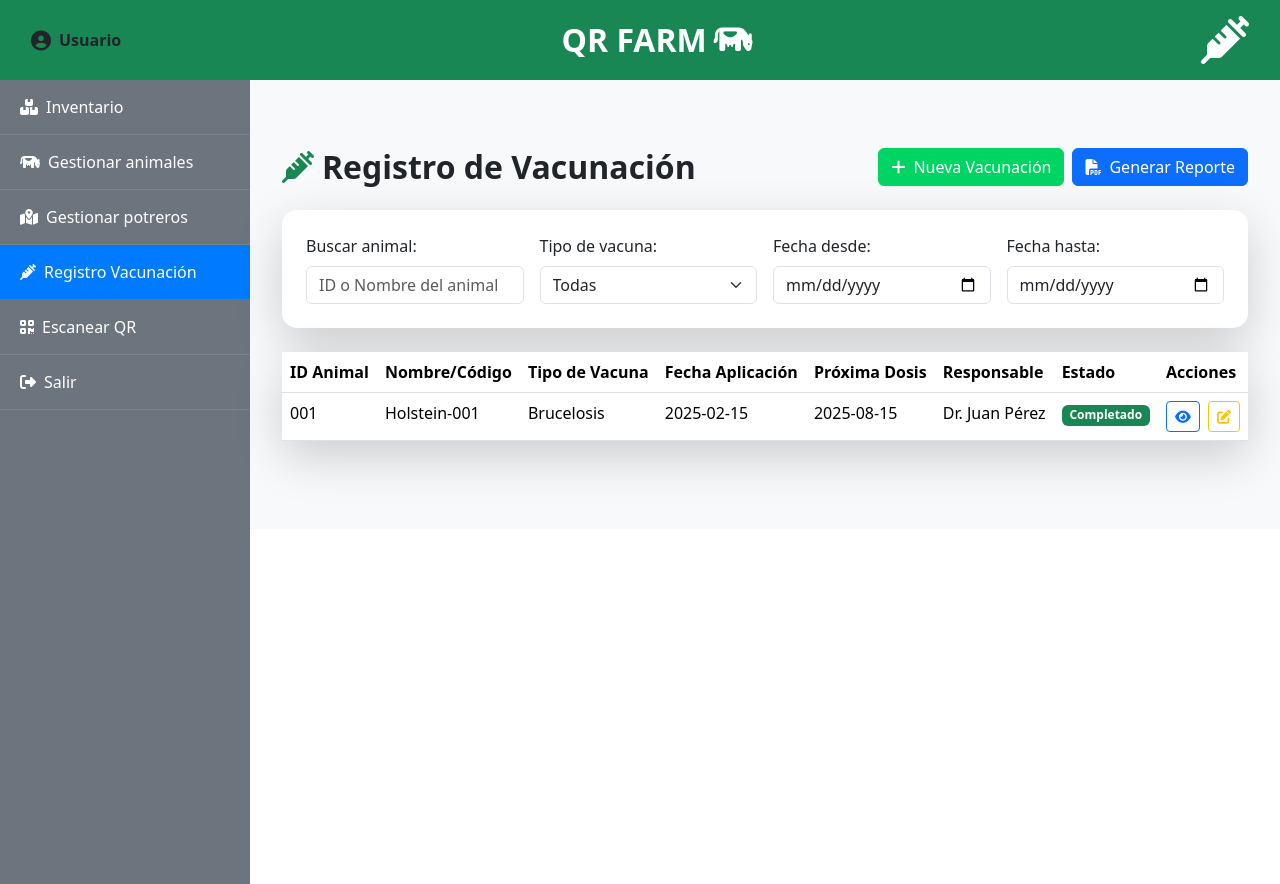
After one commit to NavajaOff/QR-FARM, a Flask app: page /registro_vacunacion in a window 1280 px wide. The commit adds this page. Run offline with Flask 3, Linux system fonts and the light colour scheme; some libraries are stand-ins or nearby versions.

Commit message:
modulo de vacunación

```diff
--- a/app.py
+++ b/app.py
@@ -44,5 +44,9 @@ def crear_cuenta():
 def contacto():
     return render_template('contacto.html')
 
+@app.route('/registro_vacunacion')
+def registro_vacunacion():
+    return render_template('registro_vacunacion.html')
+
 if __name__ == '__main__':
     app.run(debug=True)
--- /dev/null
+++ b/static/js/registro_vacunacion.js
@@ -0,0 +1,152 @@
+let registrosVacunacion = [
+    {
+        id: 1,
+        idAnimal: "001",
+        nombre: "Holstein-001",
+        tipoVacuna: "Brucelosis",
+        fechaAplicacion: "2025-02-15",
+        proximaDosis: "2025-08-15",
+        responsable: "Dr. Juan Pérez",
+        estado: "Completado"
+    }
+];
+
+// Función para registrar nueva vacunación
+function registrarVacunacion() {
+    Swal.fire({
+        title: 'Registrar Nueva Vacunación',
+        html: `
+            <form id="formVacunacion" class="text-start">
+                <div class="row g-3">
+                    <div class="col-6">
+                        <label class="form-label">ID Animal:</label>
+                        <input type="text" id="idAnimal" class="form-control" required>
+                    </div>
+                    <div class="col-6">
+                        <label class="form-label">Tipo de Vacuna:</label>
+                        <select id="tipoVacuna" class="form-select" required>
+                            <option value="">Seleccionar...</option>
+                            <option>Brucelosis</option>
+                            <option>Fiebre Aftosa</option>
+                            <option>Tuberculosis</option>
+                        </select>
+                    </div>
+                    <div class="col-6">
+                        <label class="form-label">Fecha de Aplicación:</label>
+                        <input type="date" id="fechaAplicacion" class="form-control" required>
+                    </div>
+                    <div class="col-6">
+                        <label class="form-label">Próxima Dosis:</label>
+                        <input type="date" id="proximaDosis" class="form-control" required>
+                    </div>
+                    <div class="col-12">
+                        <label class="form-label">Responsable:</label>
+                        <input type="text" id="responsable" class="form-control" required>
+                    </div>
+                    <div class="col-12">
+                        <label class="form-label">Observaciones:</label>
+                        <textarea id="observaciones" class="form-control" rows="3"></textarea>
+                    </div>
+                </div>
+            </form>
+        `,
+        showCancelButton: true,
+        confirmButtonText: 'Guardar',
+        cancelButtonText: 'Cancelar',
+        confirmButtonColor: '#00d563',
+        preConfirm: () => {
+            // Aquí irá la lógica de validación y guardado
+            const datos = {
+                idAnimal: document.getElementById('idAnimal').value,
+                tipoVacuna: document.getElementById('tipoVacuna').value,
+                fechaAplicacion: document.getElementById('fechaAplicacion').value,
+                proximaDosis: document.getElementById('proximaDosis').value,
+                responsable: document.getElementById('responsable').value,
+                observaciones: document.getElementById('observaciones').value
+            };
+            return datos;
+        }
+    }).then((result) => {
+        if (result.isConfirmed) {
+            // Aquí irá la lógica para guardar en la base de datos
+            Swal.fire({
+                icon: 'success',
+                title: 'Registro guardado',
+                text: 'La vacunación ha sido registrada exitosamente'
+            });
+            cargarRegistros(); // Recargar la tabla
+        }
+    });
+}
+
+// Función para generar reporte
+function generarReporte() {
+    Swal.fire({
+        title: 'Generar Reporte de Vacunación',
+        html: `
+            <div class="text-start">
+                <div class="mb-3">
+                    <label class="form-label">Periodo:</label>
+                    <select class="form-select" id="periodo">
+                        <option value="mes">Último mes</option>
+                        <option value="trimestre">Último trimestre</option>
+                        <option value="semestre">Último semestre</option>
+                        <option value="año">Último año</option>
+                    </select>
+                </div>
+                <div class="mb-3">
+                    <label class="form-label">Formato:</label>
+                    <select class="form-select" id="formato">
+                        <option value="pdf">PDF</option>
+                        <option value="excel">Excel</option>
+                    </select>
+                </div>
+            </div>
+        `,
+        showCancelButton: true,
+        confirmButtonText: 'Generar',
+        cancelButtonText: 'Cancelar',
+        confirmButtonColor: '#00d563'
+    }).then((result) => {
+        if (result.isConfirmed) {
+            Swal.fire({
+                icon: 'success',
+                title: 'Reporte generado',
+                text: 'El reporte se ha generado exitosamente',
+                showConfirmButton: false,
+                timer: 1500
+            });
+        }
+    });
+}
+
+// Función para cargar los registros en la tabla
+function cargarRegistros() {
+    const tbody = document.querySelector('tbody');
+    tbody.innerHTML = '';
+
+    registrosVacunacion.forEach(registro => {
+        tbody.innerHTML += `
+            <tr>
+                <td>${registro.idAnimal}</td>
+                <td>${registro.nombre}</td>
+                <td>${registro.tipoVacuna}</td>
+                <td>${registro.fechaAplicacion}</td>
+                <td>${registro.proximaDosis}</td>
+                <td>${registro.responsable}</td>
+                <td><span class="badge bg-success">${registro.estado}</span></td>
+                <td>
+                    <button class="btn btn-sm btn-outline-primary me-1" onclick="verDetalle(${registro.id})">
+                        <i class="fas fa-eye"></i>
+                    </button>
+                    <button class="btn btn-sm btn-outline-warning" onclick="editarRegistro(${registro.id})">
+                        <i class="fas fa-edit"></i>
+                    </button>
+                </td>
+            </tr>
+        `;
+    });
+}
+
+// Cargar registros al iniciar
+document.addEventListener('DOMContentLoaded', cargarRegistros);
--- a/templates/escanear_qr.html
+++ b/templates/escanear_qr.html
@@ -53,6 +53,9 @@
                 </a>
                 <a class="nav-link{% if request.endpoint == 'escanear_qr' %} active{% endif %}" href="{{ url_for('escanear_qr') }}">
                     <i class="fas fa-qrcode me-2"></i>Escanear QR
+                </a>
+                <a class="nav-link" href="{{ url_for('registro_vacunacion') }}">
+                    <i class="fas fa-syringe me-2"></i>Registro Vacunación
                 </a>
                 <a class="nav-link" href="{{ url_for('iniciar_sesion') }}">
                     <i class="fas fa-sign-out-alt me-2"></i>Salir
--- a/templates/gestionar_animales.html
+++ b/templates/gestionar_animales.html
@@ -42,6 +42,9 @@
                 </a>
                 <a class="nav-link{% if request.endpoint == 'escanear_qr' %} active{% endif %}" href="{{ url_for('escanear_qr') }}">
                     <i class="fas fa-qrcode me-2"></i>Escanear QR
+                </a>
+                <a class="nav-link" href="{{ url_for('registro_vacunacion') }}">
+                    <i class="fas fa-syringe me-2"></i>Registro Vacunación
                 </a>
                 <a class="nav-link" href="{{ url_for('iniciar_sesion') }}">
                     <i class="fas fa-sign-out-alt me-2"></i>Salir
--- a/templates/gestionar_potreros.html
+++ b/templates/gestionar_potreros.html
@@ -42,6 +42,9 @@
                 </a>
                 <a class="nav-link{% if request.endpoint == 'escanear_qr' %} active{% endif %}" href="{{ url_for('escanear_qr') }}">
                     <i class="fas fa-qrcode me-2"></i>Escanear QR
+                </a>
+                <a class="nav-link" href="{{ url_for('registro_vacunacion') }}">
+                    <i class="fas fa-syringe me-2"></i>Registro Vacunación
                 </a>
                 <a class="nav-link" href="{{ url_for('iniciar_sesion') }}">
                     <i class="fas fa-sign-out-alt me-2"></i>Salir
--- a/templates/inventario.html
+++ b/templates/inventario.html
@@ -53,6 +53,9 @@
                 </a>
                 <a class="nav-link{% if request.endpoint == 'escanear_qr' %} active{% endif %}" href="{{ url_for('escanear_qr') }}">
                     <i class="fas fa-qrcode me-2"></i>Escanear QR
+                </a>
+                <a class="nav-link" href="{{ url_for('registro_vacunacion') }}">
+                    <i class="fas fa-syringe me-2"></i>Registro Vacunación
                 </a>
                 <a class="nav-link" href="{{ url_for('iniciar_sesion') }}">
                     <i class="fas fa-sign-out-alt me-2"></i>Salir
--- a/templates/menu.html
+++ b/templates/menu.html
@@ -64,6 +64,9 @@
                 </a>
                 <a class="nav-link" href="{{ url_for('escanear_qr') }}">
                     <i class="fas fa-qrcode me-2"></i>Escanear QR
+                </a>
+                <a class="nav-link" href="{{ url_for('registro_vacunacion') }}">
+                    <i class="fas fa-syringe me-2"></i>Registro Vacunación
                 </a>
                 <a class="nav-link" href="{{ url_for('iniciar_sesion') }}">
                     <i class="fas fa-sign-out-alt me-2"></i>Salir
--- /dev/null
+++ b/templates/registro_vacunacion.html
@@ -0,0 +1,146 @@
+<!DOCTYPE html>
+<html lang="es">
+<head>
+    <meta charset="UTF-8">
+    <meta name="viewport" content="width=device-width, initial-scale=1.0">
+    <title>Registro de Vacunación - QR FARM</title>
+
+    <!-- Bootstrap CSS -->
+    <link href="https://cdn.jsdelivr.net/npm/bootstrap@5.3.2/dist/css/bootstrap.min.css" rel="stylesheet">
+    <!-- Font Awesome -->
+    <link rel="stylesheet" href="https://cdnjs.cloudflare.com/ajax/libs/font-awesome/6.4.0/css/all.min.css">
+    <!-- SweetAlert2 -->
+    <script src="https://cdn.jsdelivr.net/npm/sweetalert2@11"></script>
+    <!-- Custom CSS -->
+    <link rel="stylesheet" href="{{ url_for('static', filename='css/styles.css') }}">
+</head>
+<body>
+    <!-- Header -->
+    <nav class="navbar navbar-dark bg-success">
+        <div class="container-fluid">
+            <div class="d-flex align-items-center">
+                <i class="fas fa-user-circle fa-lg me-2"></i>
+                <span class="fw-bold">Usuario</span>
+            </div>
+
+            <a class="navbar-brand mx-auto d-flex align-items-center" href="{{ url_for('menu') }}">
+                <span class="fw-bold fs-2">QR FARM</span>
+                <i class="fas fa-cow ms-2 logo-icon"></i>
+            </a>
+
+            <div class="navbar-brand">
+                <i class="fas fa-syringe fa-2x"></i>
+            </div>
+        </div>
+    </nav>
+
+    <!-- Main Layout -->
+    <div class="d-flex">
+        <!-- Sidebar -->
+        <div class="sidebar">
+            <nav class="nav flex-column">
+                <a class="nav-link" href="{{ url_for('inventario') }}">
+                    <i class="fas fa-boxes me-2"></i>Inventario
+                </a>
+                <a class="nav-link" href="{{ url_for('gestionar_animales') }}">
+                    <i class="fas fa-cow me-2"></i>Gestionar animales
+                </a>
+                <a class="nav-link" href="{{ url_for('gestionar_potreros') }}">
+                    <i class="fas fa-map-marked-alt me-2"></i>Gestionar potreros
+                </a>
+                <a class="nav-link active" href="{{ url_for('registro_vacunacion') }}">
+                    <i class="fas fa-syringe me-2"></i>Registro Vacunación
+                </a>
+                <a class="nav-link" href="{{ url_for('escanear_qr') }}">
+                    <i class="fas fa-qrcode me-2"></i>Escanear QR
+                </a>
+                <a class="nav-link" href="{{ url_for('iniciar_sesion') }}">
+                    <i class="fas fa-sign-out-alt me-2"></i>Salir
+                </a>
+            </nav>
+        </div>
+
+        <!-- Main Content -->
+        <div class="main-content">
+            <div class="container-fluid py-4 py-md-5">
+                <div class="row justify-content-center g-4">
+                    <div class="col-12">
+                        <!-- Título y Botones de Acción -->
+                        <div class="d-flex justify-content-between align-items-center mb-4">
+                            <h2 class="fw-bold text-dark mb-0">
+                                <i class="fas fa-syringe me-2 text-success"></i>Registro de Vacunación
+                            </h2>
+                            <div class="d-flex gap-2">
+                                <button class="btn btn-success" onclick="registrarVacunacion()">
+                                    <i class="fas fa-plus me-2"></i>Nueva Vacunación
+                                </button>
+                                <button class="btn btn-primary" onclick="generarReporte()">
+                                    <i class="fas fa-file-pdf me-2"></i>Generar Reporte
+                                </button>
+                            </div>
+                        </div>
+
+                        <!-- Filtros -->
+                        <div class="card border-0 shadow-lg mb-4">
+                            <div class="card-body p-3 p-sm-4">
+                                <div class="row g-3">
+                                    <div class="col-md-3">
+                                        <label class="form-label">Buscar animal:</label>
+                                        <input type="text" class="form-control" placeholder="ID o Nombre del animal">
+                                    </div>
+                                    <div class="col-md-3">
+                                        <label class="form-label">Tipo de vacuna:</label>
+                                        <select class="form-select">
+                                            <option value="">Todas</option>
+                                            <option>Brucelosis</option>
+                                            <option>Fiebre Aftosa</option>
+                                            <option>Tuberculosis</option>
+                                        </select>
+                                    </div>
+                                    <div class="col-md-3">
+                                        <label class="form-label">Fecha desde:</label>
+                                        <input type="date" class="form-control">
+                                    </div>
+                                    <div class="col-md-3">
+                                        <label class="form-label">Fecha hasta:</label>
+                                        <input type="date" class="form-control">
+                                    </div>
+                                </div>
+                            </div>
+                        </div>
+
+                        <!-- Tabla de Registros -->
+                        <div class="card border-0 shadow-lg">
+                            <div class="card-body p-0">
+                                <div class="table-responsive">
+                                    <table class="table table-hover mb-0">
+                                        <thead class="bg-light">
+                                            <tr>
+                                                <th>ID Animal</th>
+                                                <th>Nombre/Código</th>
+                                                <th>Tipo de Vacuna</th>
+                                                <th>Fecha Aplicación</th>
+                                                <th>Próxima Dosis</th>
+                                                <th>Responsable</th>
+                                                <th>Estado</th>
+                                                <th>Acciones</th>
+                                            </tr>
+                                        </thead>
+                                        <tbody>
+                                            <!-- Los registros se cargarán dinámicamente -->
+                                        </tbody>
+                                    </table>
+                                </div>
+                            </div>
+                        </div>
+                    </div>
+                </div>
+            </div>
+        </div>
+    </div>
+
+    <!-- Scripts -->
+    <script src="https://cdn.jsdelivr.net/npm/bootstrap@5.3.2/dist/js/bootstrap.bundle.min.js"></script>
+    <script src="../static/js/registro_vacunacion.js"></script>
+</body>
+</html>
```
